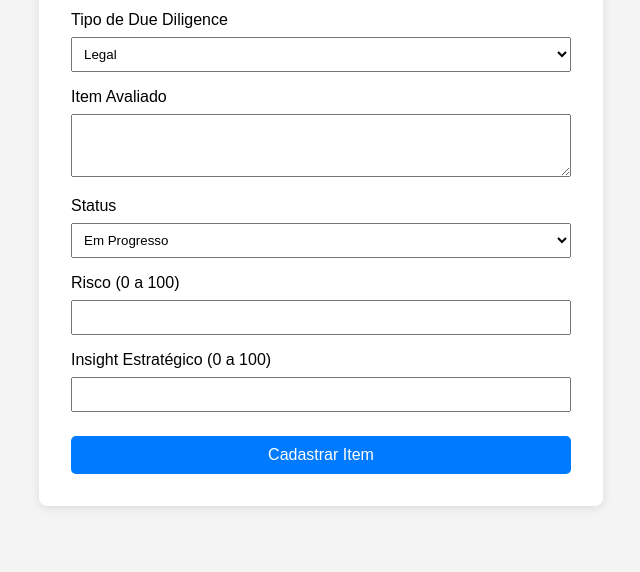
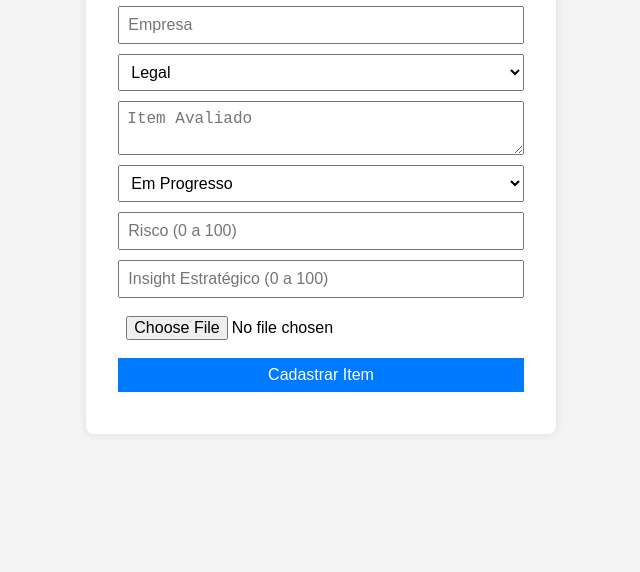
Before and after one commit to Pecamanducci/Db_Search, a plain HTML site: page index.html in a window 1280 px wide. Shown: the part 244-816 px from the top of the page, without its empty margins (319-959 px from the left). Drawn offline with Linux system fonts and the light colour scheme.

Commit message:
Add files via upload

```diff
--- a/index.html
+++ b/index.html
@@ -1,82 +1,31 @@
-
 <!DOCTYPE html>
-<html lang="pt-BR">
+<html lang="pt-br">
 <head>
-    <meta charset="UTF-8">
+    <meta charset="UTF-8" />
+    <meta name="viewport" content="width=device-width, initial-scale=1.0"/>
     <title>Cadastro de Due Diligence</title>
-    <style>
-        body {
-            font-family: Arial, sans-serif;
-            background: #f4f4f4;
-            display: flex;
-            justify-content: center;
-            align-items: center;
-            height: 100vh;
-        }
-        form {
-            background: white;
-            padding: 2rem;
-            border-radius: 8px;
-            box-shadow: 0 2px 10px rgba(0,0,0,0.1);
-            width: 100%;
-            max-width: 500px;
-        }
-        h1 {
-            text-align: center;
-        }
-        label {
-            margin-top: 1rem;
-            display: block;
-        }
-        input, select, textarea {
-            width: 100%;
-            padding: 8px;
-            margin-top: 0.5rem;
-            box-sizing: border-box;
-        }
-        button {
-            margin-top: 1.5rem;
-            padding: 10px;
-            width: 100%;
-            background: #007BFF;
-            color: white;
-            border: none;
-            border-radius: 5px;
-            font-size: 1rem;
-        }
-    </style>
+    <link rel="stylesheet" href="styles.css"/>
 </head>
 <body>
-    <form id="dueForm">
+    <div class="container">
         <h1>Cadastro de Due Diligence</h1>
-        <label>Empresa</label>
-        <input type="text" name="Empresa" required>
-
-        <label>Tipo de Due Diligence</label>
-        <select name="Tipo de DD">
-            <option>Legal</option>
-            <option>Financeiro</option>
-            <option>Operacional</option>
-        </select>
-
-        <label>Item Avaliado</label>
-        <textarea name="Item Avaliado" rows="3" required></textarea>
-
-        <label>Status</label>
-        <select name="Status">
-            <option>Em Progresso</option>
-            <option>Concluído</option>
-        </select>
-
-        <label>Risco (0 a 100)</label>
-        <input type="number" name="Risco (0-100)" min="0" max="100" required>
-
-        <label>Insight Estratégico (0 a 100)</label>
-        <input type="number" name="Insight Estratégico" min="0" max="100" required>
-
-        <button type="submit">Cadastrar Item</button>
-    </form>
-
+        <form id="dueForm">
+            <input type="text" placeholder="Empresa" id="empresa" required />
+            <select id="tipoDd">
+                <option value="Legal">Legal</option>
+                <option value="Financeira">Financeira</option>
+            </select>
+            <textarea placeholder="Item Avaliado" id="itemAvaliado"></textarea>
+            <select id="status">
+                <option value="Em Progresso">Em Progresso</option>
+                <option value="Concluído">Concluído</option>
+            </select>
+            <input type="number" placeholder="Risco (0 a 100)" id="risco" min="0" max="100" />
+            <input type="number" placeholder="Insight Estratégico (0 a 100)" id="insight" min="0" max="100" />
+            <input type="file" id="documento" />
+            <button type="submit">Cadastrar Item</button>
+        </form>
+    </div>
     <script src="script.js"></script>
 </body>
 </html>
--- a/script.js
+++ b/script.js
@@ -1,24 +1,4 @@
-
 document.getElementById("dueForm").addEventListener("submit", function(e) {
     e.preventDefault();
-    const data = new FormData(e.target);
-    const jsonData = {};
-    data.forEach((value, key) => jsonData[key] = value);
-
-    fetch("https://api.airtable.com/v0/appvccdvUXFaSh6lt/Due Diligence", {
-        method: "POST",
-        headers: {
-            "Authorization": "Bearer pat0R6DNyQDDP4fTv.05e3b1af7fc6dcc16dabcccaf9f0fdd45f3c5c5ade3c0bfbd2ded2b9e9b26362",
-            "Content-Type": "application/json"
-        },
-        body: JSON.stringify({ fields: jsonData })
-    })
-    .then(response => {
-        if (!response.ok) throw new Error("Erro no cadastro");
-        alert("Cadastro realizado com sucesso!");
-        e.target.reset();
-    })
-    .catch(error => {
-        alert("Erro: " + error.message);
-    });
+    alert("Item cadastrado com sucesso! (Integração Airtable via script.js)");
 });
--- /dev/null
+++ b/styles.css
@@ -0,0 +1,32 @@
+body {
+    font-family: Arial, sans-serif;
+    background: #f4f4f4;
+    display: flex;
+    justify-content: center;
+    align-items: center;
+    height: 100vh;
+}
+.container {
+    background: white;
+    padding: 2rem;
+    border-radius: 8px;
+    box-shadow: 0 0 10px rgba(0,0,0,0.1);
+}
+form {
+    display: flex;
+    flex-direction: column;
+}
+input, select, textarea, button {
+    margin-bottom: 10px;
+    padding: 8px;
+    font-size: 16px;
+}
+button {
+    background-color: #007BFF;
+    color: white;
+    border: none;
+    cursor: pointer;
+}
+button:hover {
+    background-color: #0056b3;
+}
```
